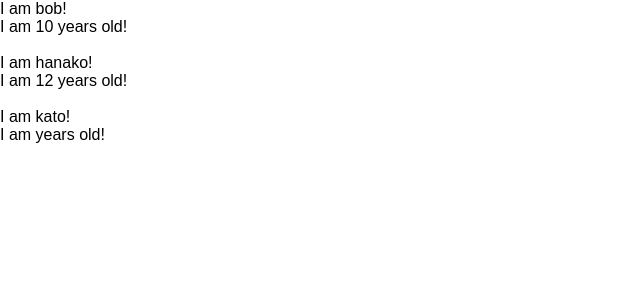
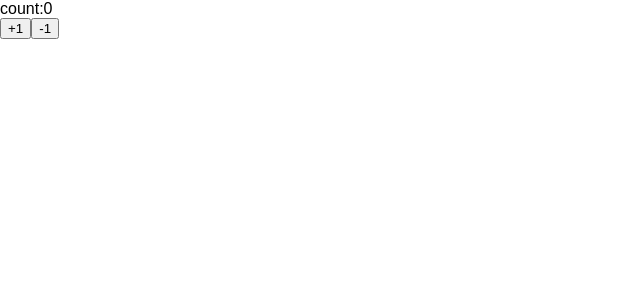
Before and after one commit to tyapaman/firebase-crud-app, a React (Create React App) app: page / in a window 1280 px wide. Shown: the top 300 px of the page, without its empty margins (0-640 px from the left). Built offline with nearby package versions, Linux system fonts and the light colour scheme.

Commit message:
コンポーネントないの状態を保持できるstateの実装

```diff
--- a/src/App.js
+++ b/src/App.js
@@ -1,50 +1,39 @@
 //jsxを使用する場合はReactは必要
 import React, { Component } from 'react';
-import PropTypes from 'prop-types';
 
 
 //関数コンポーネント,引数にpropsを受け取る
-const User = (props) =>{
-  // (はreturnのすぐ後にないとダメ！改行するとエラ-
-  return (
-    <div>
-      {/* propsを受け取る */}
-      I am {props.name}!<br/>
-      I am {props.age} years old!<br/>
-      <br/>
-    </div>
-  );
-}
+class Counter extends Component{
+  constructor(props){
+    super(props);
+    this.state={
+      count:0
+    }
+  }
 
-//コンポーネントのpropsに対する型を定義
-//Userの後である必要がある
-User.propTypes = {
-  name:PropTypes.string,
-  //isRequiredは値が必ず存在していないといけない
-  age:PropTypes.number.isRequired
+  handlePlusButton = () =>{
+    //setStateが実行されるとrender関数が実行される
+    this.setState({count:this.state.count+1});
+  }
+
+  handleMinasButton = () =>{
+    //setStateが実行されるとrender関数が実行される
+    this.setState({count:this.state.count-1});
+  }
+
+  render(){
+    return (
+      <React.Fragment>
+        <div>count:{this.state.count}</div>
+        {/* thisはCounterClassのこと */}
+        <button onClick={this.handlePlusButton}>+1</button>
+        <button onClick={this.handleMinasButton}>-1</button>
+      </React.Fragment>
+    );
+  }
 }
 
 //関数コンポーネント
-const App = () =>{
-  const profiles =[
-    { name:"bob", age:10},
-    { name:"hanako", age:"12"},
-    { name:"kato"}
-  ]
-  return (
-  <React.Fragment>
-    {/* Userコンポーネントにたいしてpropsを渡せる */}
-    {
-     profiles.map((profile,index)=>{
-        //<User>の中はJSXでJSX内の{}はjavascript
-        //props名を定義しコンポーネントにpropsを渡している
-        return <User name={profile.name} age={profile.age} key={index} />;
-      })
-    }
-  </React.Fragment>
-  );
-}
-
-
+const App = () =>(<Counter></Counter>);
 
 export default App;
```
